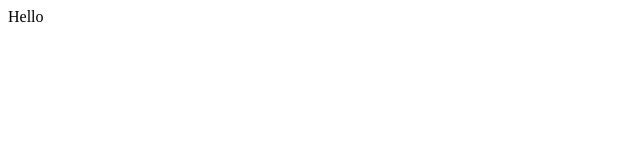
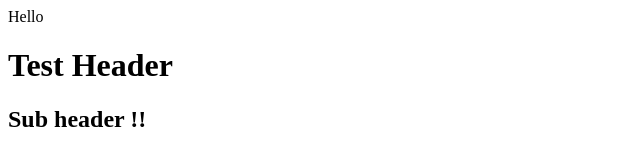
Before and after one commit to Ebow09/shop-repo, a plain HTML site: page index.html in a window 1280 px wide. Shown: the whole page, without its empty margins (0-640 px from the left). Drawn offline with Linux system fonts and the light colour scheme.

Commit message:
Headings added

```diff
--- a/index.html
+++ b/index.html
@@ -1 +1,3 @@
 <div> Hello </div>
+<h1>Test Header</h1>
+<h2> Sub header !!</h2>
```
